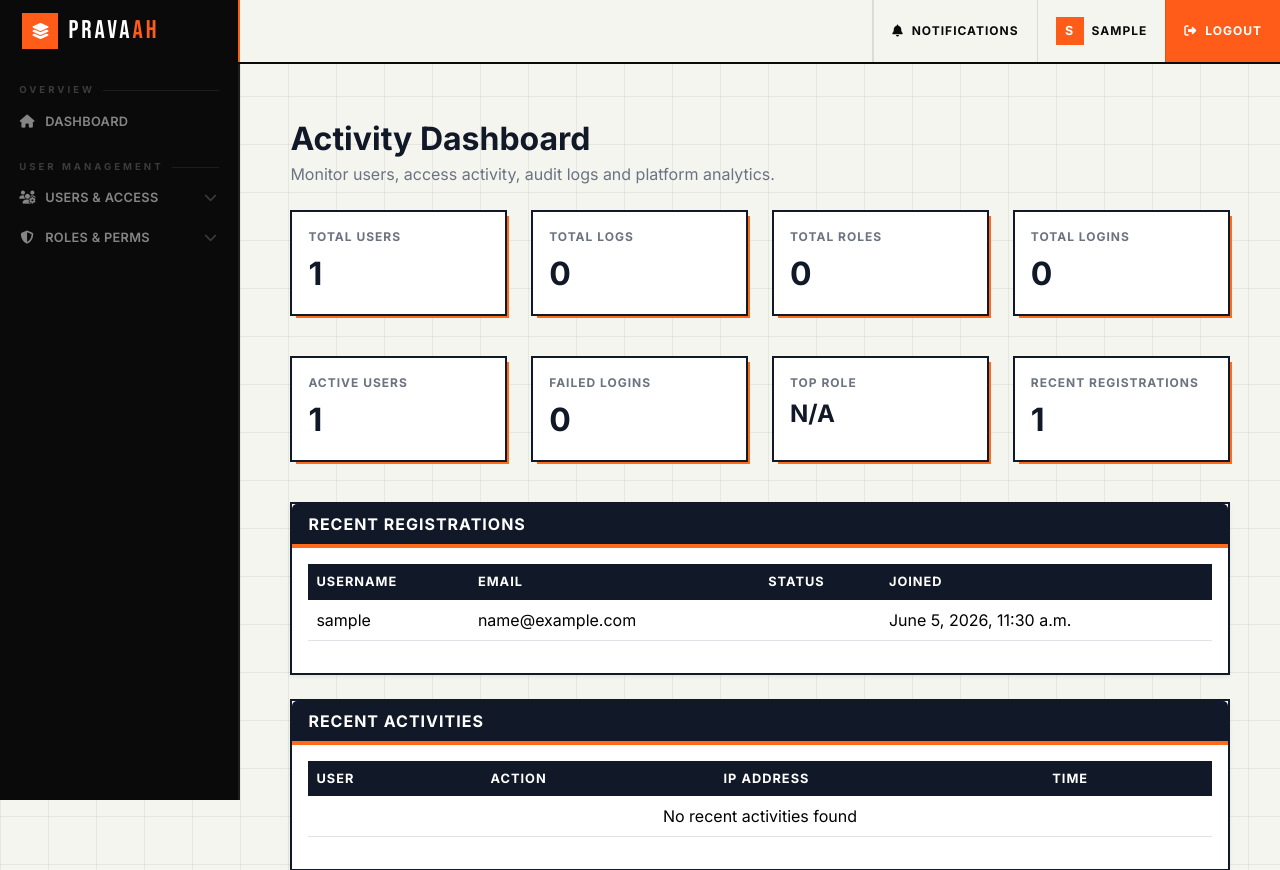
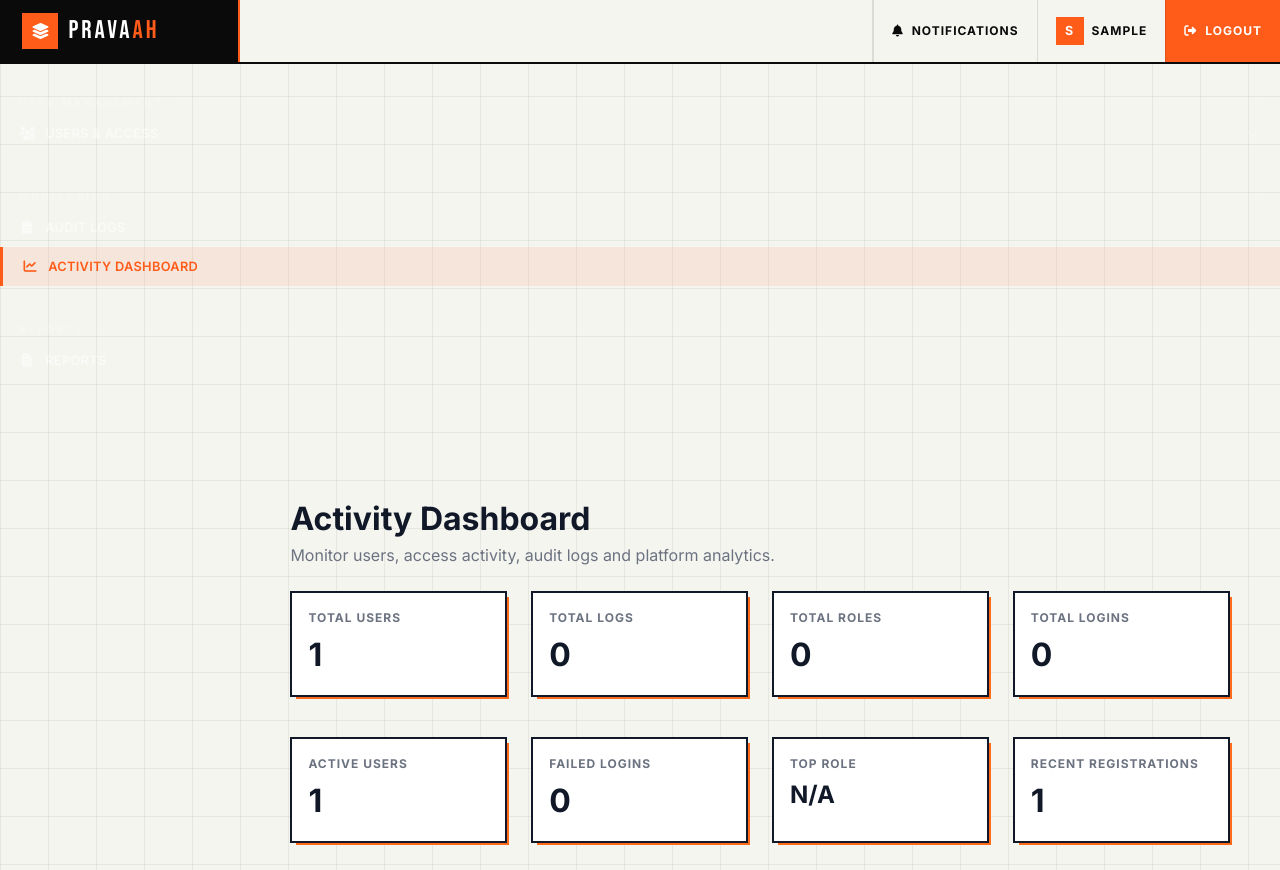
Before and after one commit to Kavita277/Pravaah, a Django app: page /activity-dashboard/ in a window 1280 px wide. Shown: the top 870 px of the page. Run offline with Django 5.2, Linux system fonts and the light colour scheme; the visitor is signed in with stand-in values (Sample User, id 1); data comes from the database, SQL or seed files in the repository; data that the repository does not hold is empty.

Commit message:
Finalized base template and dashboard UI

````diff
--- a/usermgmt/templates/base.html
+++ b/usermgmt/templates/base.html
@@ -171,6 +171,10 @@
     .btn-logout-top:hover { background: #d94400 !important; }
 
     /* ─── SIDEBAR ─── */
+    <div style="color:red;">
+  Super Admin Check: {{ user|has_group:"Super Admin" }}
+</div>
+
     .sidebar {
       position: fixed;
       top: var(--top-h); left: 0;
@@ -515,7 +519,8 @@
   <div style="flex:1;"></div>
 
   <div class="topbar-right">
-    {% if user.is_authenticated %}
+
+    {% if user|has_group:"Super Admin" %}
     <a href="#">
     <i class="fa-solid fa-bell"></i>
     Notifications
@@ -543,29 +548,137 @@
   </div>
 
   {% if user.is_authenticated %}
+
+    {% if user|has_group:"Super Admin" %}
       <div class="sb-section">
         <div class="sb-label">User Management</div>
+
         <button class="sb-item" onclick="toggleSub('s1',this)">
           <i class="fa-solid fa-users-gear"></i> Users & Access
           <i class="fa-solid fa-chevron-down sb-arrow"></i>
         </button>
+
         <div class="sb-sub" id="s1">
-      <a href="{% url 'usermgmt:register' %}" class="sb-item"><i class="fa-solid fa-user-plus"></i> Register User</a>
-      <a href="{% url 'usermgmt:users_list' %}" class="sb-item"><i class="fa-solid fa-list-ul"></i> All Users</a>
-      <a href="{% url 'usermgmt:profile' %}" class="sb-item"><i class="fa-solid fa-id-card"></i> My Profile</a>
-    </div>
+
           <button class="sb-item" onclick="toggleSub('s2',this)">
-      <i class="fa-solid fa-shield-halved"></i> Roles & Perms
+            <i class="fa-solid fa-shield-halved"></i> Roles & Permissions
             <i class="fa-solid fa-chevron-down sb-arrow"></i>
           </button>
+
           <div class="sb-sub" id="s2">
-      <a href="{% url 'usermgmt:admin_dashboard' %}" class="sb-item"><i class="fa-solid fa-gauge"></i> RBAC Dashboard</a>
-      <a href="{% url 'usermgmt:roles_list' %}" class="sb-item"><i class="fa-solid fa-user-tag"></i> Roles Board</a>
-      <a href="{% url 'usermgmt:permission_matrix' %}" class="sb-item"><i class="fa-solid fa-table-cells"></i> Perm Matrix</a>
+            <a href="{% url 'usermgmt:admin_dashboard' %}" class="sb-item">
+              <i class="fa-solid fa-gauge"></i> RBAC Dashboard
+            </a>
+            <a href="{% url 'usermgmt:roles_list' %}" class="sb-item">
+              <i class="fa-solid fa-user-tag"></i> Roles Board
+            </a>
+            <a href="{% url 'usermgmt:permission_matrix' %}" class="sb-item">
+              <i class="fa-solid fa-table-cells"></i> Permission Matrix
+            </a>
+            <a href="{% url 'usermgmt:assign_role' %}" class="sb-item">
+              <i class="fa-solid fa-user-gear"></i> Assign Role
+            </a>
+            <a href="{% url 'usermgmt:assign_permissions' %}" class="sb-item">
+              <i class="fa-solid fa-key"></i> Assign Permissions
+            </a>
+            <a href="{% url 'usermgmt:rbac_users_list' %}" class="sb-item">
+              <i class="fa-solid fa-users"></i> User Registry
+            </a>
+          </div>
 
         </div>
       </div>
 
+      <hr class="sb-divider">
+
+      <div class="sb-section">
+        <div class="sb-label">Monitoring</div>
+        <a href="{% url 'usermgmt:audit_logs' %}" class="sb-item">
+          <i class="fa-solid fa-clipboard-list"></i> Audit Logs
+        </a>
+        <a href="{% url 'usermgmt:activity_dashboard' %}" class="sb-item">
+          <i class="fa-solid fa-chart-line"></i> Activity Dashboard
+        </a>
+      </div>
+
+      <hr class="sb-divider">
+
+      <div class="sb-section">
+        <div class="sb-label">Reports</div>
+        <a href="{% url 'usermgmt:reports' %}" class="sb-item">
+          <i class="fa-solid fa-file-invoice"></i> Reports
+        </a>
+      </div>
+
+    {% elif user|has_group:"Training Manager" %}
+      <div class="sb-section">
+        <div class="sb-label">Training Management</div>
+        <a href="{% url 'usermgmt:users_list' %}" class="sb-item">
+          <i class="fa-solid fa-users"></i> Participant Management
+        </a>
+        <a href="{% url 'usermgmt:roles_list' %}" class="sb-item">
+          <i class="fa-solid fa-user-tag"></i> Master Trainer Management
+        </a>
+        <a href="{% url 'usermgmt:reports' %}" class="sb-item">
+          <i class="fa-solid fa-book"></i> Course Management
+        </a>
+        <a href="{% url 'usermgmt:activity_dashboard' %}" class="sb-item">
+          <i class="fa-solid fa-hotel"></i> Hostel Management
+        </a>
+      </div>
+
+    {% elif user|has_group:"Master Trainer" or user|has_group:"Trainer" %}
+      <div class="sb-section">
+        <div class="sb-label">Trainer Access</div>
+        <a href="{% url 'usermgmt:users_list' %}" class="sb-item">
+          <i class="fa-solid fa-users"></i> Participant Management
+        </a>
+        <a href="{% url 'usermgmt:roles_list' %}" class="sb-item">
+          <i class="fa-solid fa-user-tag"></i> Master Trainer Management
+        </a>
+      </div>
+
+    {% elif user|has_group:"Hostel Admin" %}
+      <div class="sb-section">
+        <div class="sb-label">Hostel Management</div>
+        <a href="{% url 'usermgmt:activity_dashboard' %}" class="sb-item">
+          <i class="fa-solid fa-hotel"></i> Hostel Management
+        </a>
+      </div>
+
+    {% elif user|has_group:"Accounts Admin" or user|has_group:"Accounts" %}
+      <div class="sb-section">
+        <div class="sb-label">Accounts Management</div>
+        <a href="{% url 'usermgmt:roles_list' %}" class="sb-item">
+          <i class="fa-solid fa-user-tag"></i> Master Trainer Management
+        </a>
+      </div>
+
+    {% elif user|has_group:"Participant" %}
+      <div class="sb-section">
+        <div class="sb-label">My Account</div>
+        <a href="{% url 'usermgmt:profile' %}" class="sb-item">
+          <i class="fa-solid fa-id-card"></i> My Profile
+        </a>
+      </div>
+
+    {% elif user|has_group:"Staff" %}
+      <div class="sb-section">
+        <div class="sb-label">Staff Workbench</div>
+        <a href="{% url 'usermgmt:profile' %}" class="sb-item">
+          <i class="fa-solid fa-id-card"></i> My Profile
+        </a>
+      </div>
+
+    {% else %}
+      <div class="sb-section">
+        <div class="sb-label">My Account</div>
+        <a href="{% url 'usermgmt:profile' %}" class="sb-item">
+          <i class="fa-solid fa-id-card"></i> My Profile
+        </a>
+      </div>
+
+    {% endif %}
 
   {% endif %}
 </aside>
@@ -586,43 +699,6 @@
       </div>
     {% endfor %}
   </div>
-
-  ```html
-<hr class="sb-divider">
-
-<div class="sb-section">
-
-    <div class="sb-label">
-        Monitoring
-    </div>
-
-    <a href="{% url 'usermgmt:audit_logs' %}" class="sb-item">
-        <i class="fa-solid fa-clipboard-list"></i>
-        Audit Logs
-    </a>
-
-    <a href="{% url 'usermgmt:activity_dashboard' %}" class="sb-item">
-        <i class="fa-solid fa-chart-line"></i>
-        Activity Dashboard
-    </a>
-
-</div>
-
-<hr class="sb-divider">
-
-<div class="sb-section">
-
-    <div class="sb-label">
-        Reports
-    </div>
-
-    <a href="{% url 'usermgmt:reports' %}" class="sb-item">
-        <i class="fa-solid fa-file-invoice"></i>
-        Reports
-    </a>
-
-</div>
-```
 
   {% endif %}
 
````
Lines whose indentation alone changed are shown as unchanged.
